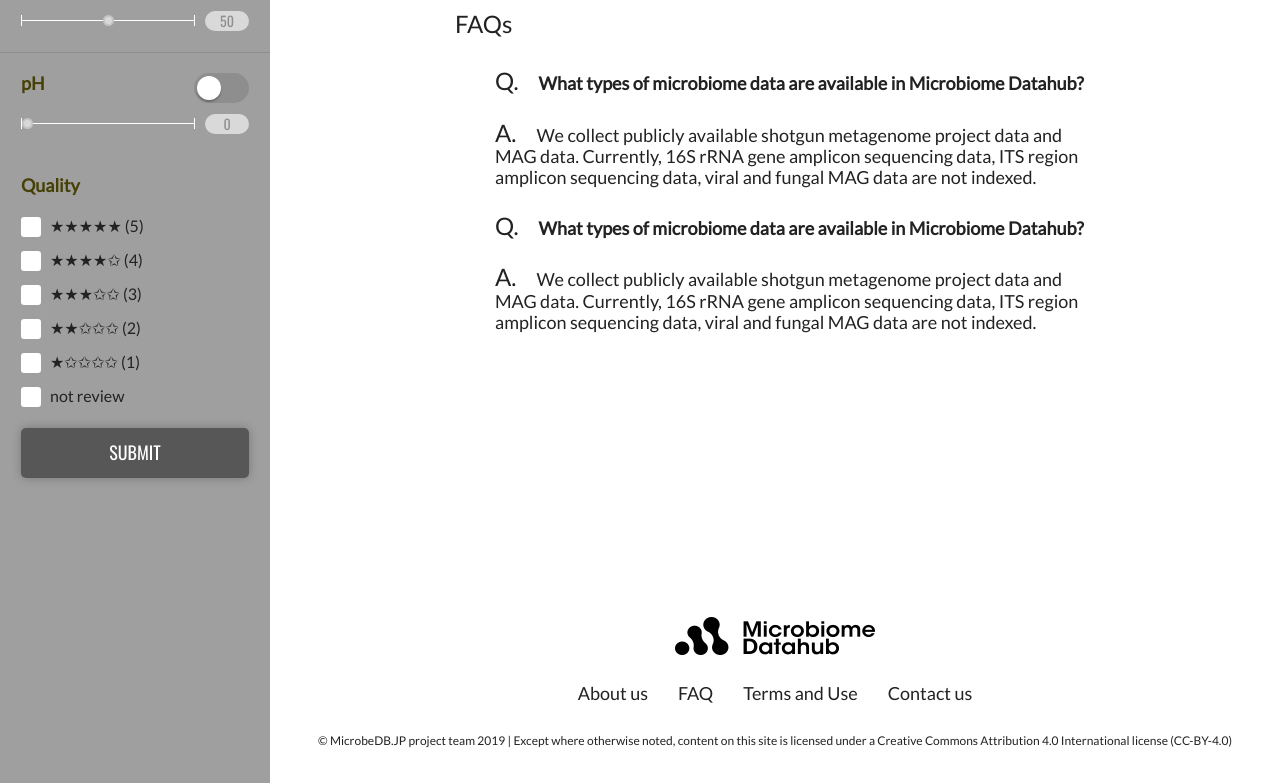
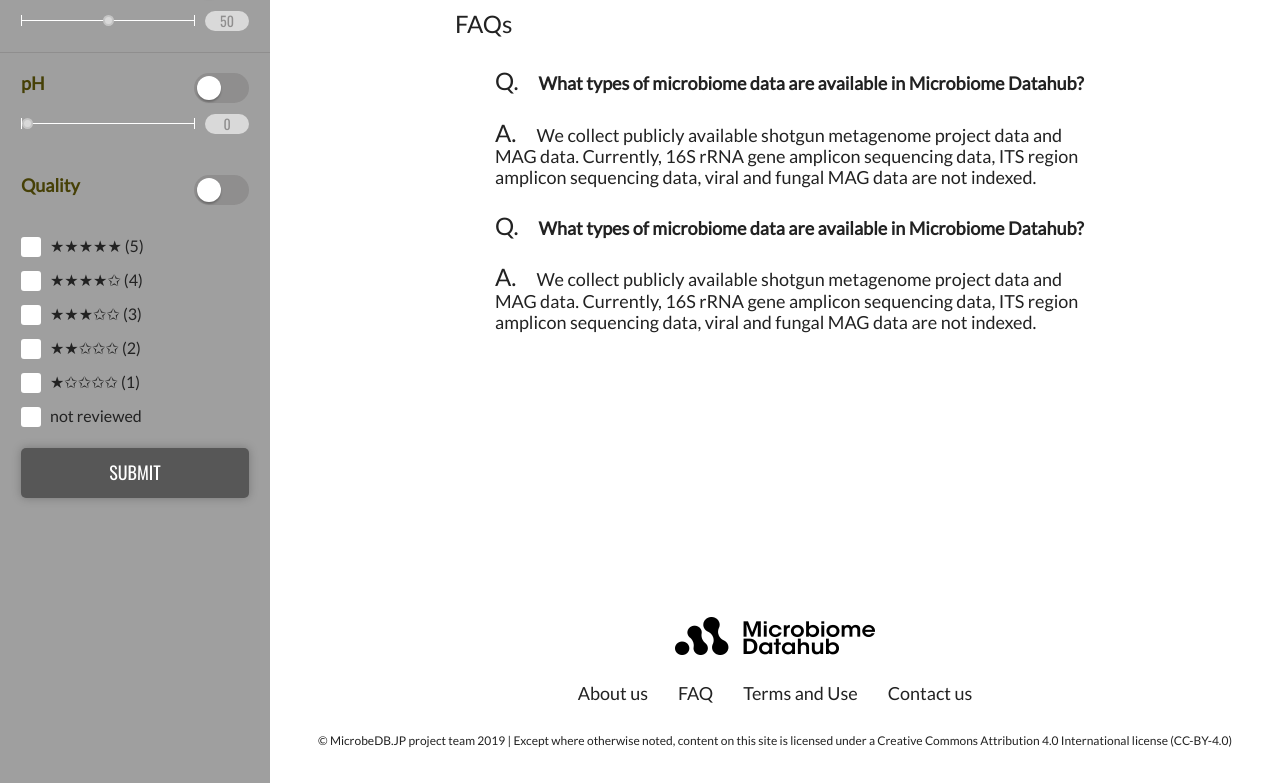
Before and after one commit to microbiomedatahub/microbiome-datahub, a React (Vite) app: page /document in a window 1280 px wide. Shown: the part 970-1753 px from the top of the page. Built offline with nearby package versions, Linux system fonts and the light colour scheme.

Commit message:
Add search query 'quality'

```diff
--- a/src/features/search/Search.tsx
+++ b/src/features/search/Search.tsx
@@ -43,6 +43,8 @@ const Search = () => {
   const [isEnabledTemp, setIsEnabledTemp] = useState(false)
   const [ph, setPh] = useState(0)
   const [isEnabledPh, setIsEnabledPh] = useState(false)
+  const [quality, setQuality] = useState([0])
+  const [isEnabledQuality, setIsEnabledQuality] = useState(false)
 
   const [genomeTaxon, setGenomeTaxon] = useState('')
   const [isEnabledGenomeTaxon, setIsEnabledGenomeTaxon] = useState(false)
@@ -77,6 +79,9 @@ const Search = () => {
     }
     if (isEnabledPh) {
       queries['ph'] = ph.toString()
+    }
+    if (isEnabledQuality) {
+      queries['quality'] = quality.join(',')
     }
     if (isEnabledGenomeTaxon) {
       queries['genomeTaxon'] = genomeTaxon
@@ -123,6 +128,9 @@ const Search = () => {
     }
     if (searchParams.get('ph')) {
       setPh(parseInt(searchParams.get('ph') ?? ''))
+    }
+    if (searchParams.get('quality')) {
+      setQuality((searchParams.get('quality') ?? '0').split(',').map((item) => parseInt(item)))
     }
     if (searchParams.get('genomeTaxon')) {
       setGenomeTaxon(searchParams.get('genomeTaxon') ?? '')
@@ -247,7 +255,12 @@ const Search = () => {
               max={15}
             />
 
-            <SearchStar />
+            <SearchStar
+              value={quality}
+              setValue={setQuality}
+              isEnabled={isEnabledQuality}
+              setIsEnabled={setIsEnabledQuality}
+            />
 
             <button type='submit' className='side-menu__submit' onClick={() => searchProject()}>SUBMIT</button>
           </nav>
--- a/src/features/search/components/SearchStar.tsx
+++ b/src/features/search/components/SearchStar.tsx
@@ -1,25 +1,46 @@
-const SearchStar = () => {
+import { Dispatch, SetStateAction } from 'react'
+
+const switchId = 'star_form_switch'
+
+const qualityStars = [
+  ['star5', 'quality_5star', '★★★★★ (5)'],
+  ['star4', 'quality_4star', '★★★★✩ (4)'],
+  ['star3', 'quality_3star', '★★★✩✩ (3)'],
+  ['star2', 'quality_2star', '★★✩✩✩ (2)'],
+  ['star1', 'quality_1star', '★✩✩✩✩ (1)'],
+  ['notReviewed', 'quality_notReviewed', 'not reviewed'],
+]
+
+const SearchStar = (
+  { value, setValue, isEnabled, setIsEnabled }: {
+    value: number[]
+    setValue: Dispatch<SetStateAction<number[]>>
+    isEnabled: boolean
+    setIsEnabled: Dispatch<SetStateAction<boolean>>
+  },
+) => {
   return (
     <div className='side-menu__links__section'>
-      <p className="side-menu__links__heading">Quality</p>
-      <div className="side-menu__radio-wrapper">
-        <input id="star5" name="quality" type="radio" className="radio--square"/>
-        <label htmlFor="star5" className="label">★★★★★ (5)</label>
-
-        <input id="star4" name="quality" type="radio" className="radio--square"/>
-        <label htmlFor="star4" className="label">★★★★✩ (4)</label>
-
-        <input id="star3" name="quality" type="radio" className="radio--square"/>
-        <label htmlFor="star3" className="label">★★★✩✩ (3)</label>
-
-        <input id="star2" name="quality" type="radio" className="radio--square"/>
-        <label htmlFor="star2" className="label">★★✩✩✩ (2)</label>
-
-        <input id="star1" name="quality" type="radio" className="radio--square"/>
-        <label htmlFor="star1" className="label">★✩✩✩✩ (1)</label>
-
-        <input id="notReview" name="quality" type="radio" className="radio--square"/>
-        <label htmlFor="notReview" className="label">not review</label>
+      <div className='side-menu__links__section__header'>
+        <label htmlFor='star_form' className='side-menu__links__heading'>Quality</label>
+        <input
+          id={switchId}
+          type='checkbox'
+          className='g-switch'
+          onChange={() => setIsEnabled(!isEnabled)}
+          checked={isEnabled}
+        />
+        <label htmlFor={switchId} className='g-switch__button' />
+      </div>
+      <div className='side-menu__radio-wrapper'>
+        {qualityStars.map((qs) => {
+          return (
+            <>
+              <input id={qs[0]} name={qs[1]} type='checkbox' className='radio--square' />
+              <label htmlFor={qs[0]} className='label'>{qs[2]}</label>
+            </>
+          )
+        })}
       </div>
     </div>
   )
```
